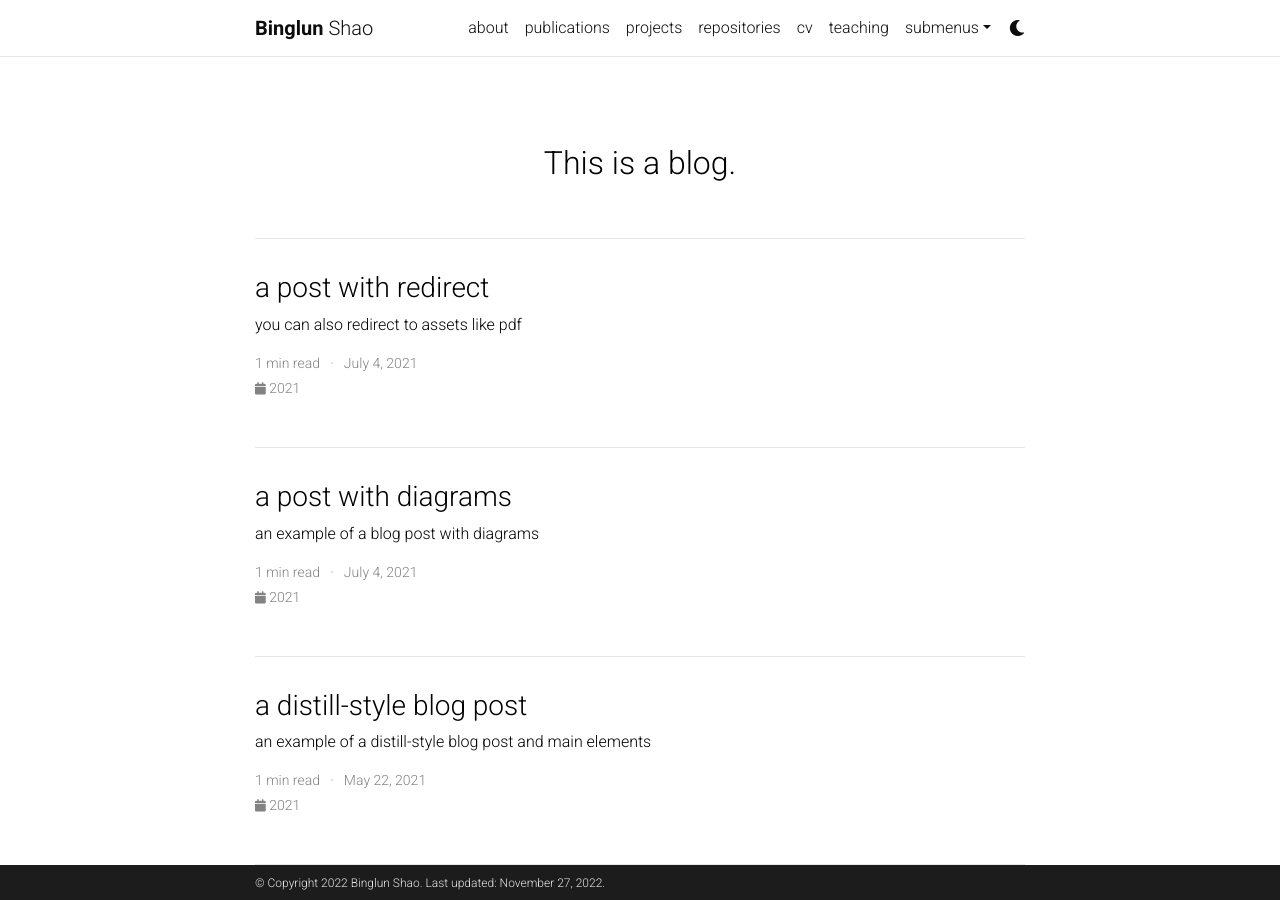
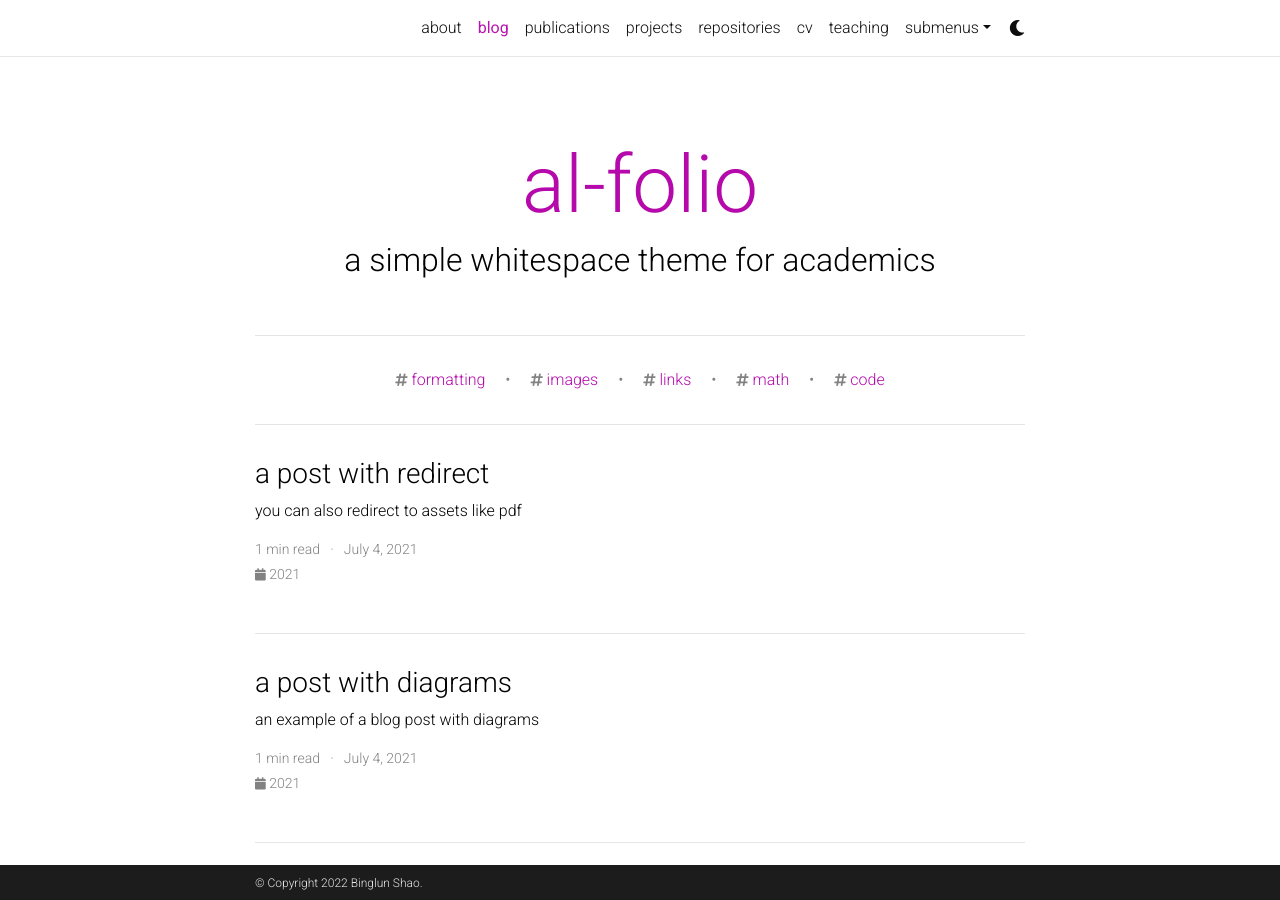
Before and after one commit to bingluna/bingluna.github.io, a Jekyll site: the page built from blog/index.html, in a window 1280 px wide and 900 px high. Built offline with Jekyll 4.4.1, drawn with Linux system fonts in a browser that asks for light colours; nearby versions of some CDN libraries; full-size pictures stand in for the smaller copies a plugin makes; the list of posts is cut into pages by our own code; comment, search, counter and statistics services are not loaded; a style sheet for code colours, icons or effects is not loaded; part of the change alters nothing that is shown.

Commit message:
changed config based on new config

```diff
--- a/_config.yml
+++ b/_config.yml
@@ -1,26 +1,44 @@
 # -----------------------------------------------------------------------------
 # Site settings
 # -----------------------------------------------------------------------------
-title: blank # the website title (if blank, full name will be used instead)
+
+title: # the website title (if blank, full name will be used instead)
 first_name: Binglun
 middle_name:
 last_name: Shao
 email: anniebshao@gmail.com
 description: > # the ">" symbol means to ignore newlines until "footer_text:"
-  Binglun's personal website.
+  Personal website
 footer_text: >
+keywords: # add your own keywords or leave empty
 
-icon: 🌎 # the emoji used as the favicon
+lang: en # the language of your site (for example: en, fr, cn, ru, etc.)
+icon: ⚛️  # the emoji used as the favicon (alternatively, provide image name in /assets/img/)
+
 url: https://bingluna.github.io # the base hostname & protocol for your site
 baseurl: # the subpath of your site, e.g. /blog/
-last_updated: true # set to true if you want to display last updated in the footer
+last_updated: false # set to true if you want to display last updated in the footer
 impressum_path:  # set to path to include impressum link in the footer, use the same path as permalink in a page, helps to conform with EU GDPR
+
+# -----------------------------------------------------------------------------
+# Theme
+# -----------------------------------------------------------------------------
+
+# code highlighter theme
+highlight_theme_light: github   # https://github.com/jwarby/jekyll-pygments-themes
+highlight_theme_dark: native    # https://github.com/jwarby/jekyll-pygments-themes
+
+# repo color theme
+repo_theme_light: default       # https://github.com/anuraghazra/github-readme-stats/blob/master/themes/README.md
+repo_theme_dark: dark           # https://github.com/anuraghazra/github-readme-stats/blob/master/themes/README.md
 
 # -----------------------------------------------------------------------------
 # RSS Feed
 # -----------------------------------------------------------------------------
 # will use title and url fields
 # Take a look to https://github.com/jekyll/jekyll-feed for more customization
+
+rss_icon: true
 
 # -----------------------------------------------------------------------------
 # Layout
@@ -35,10 +53,11 @@ max_width: 800px
 # TODO: add layout settings (single page vs. multi-page)
 
 # -----------------------------------------------------------------------------
-# Open Graph
+# Open Graph & Schema.org
 # -----------------------------------------------------------------------------
 # Display links to the page with a preview object on social media.
 serve_og_meta: false # Include Open Graph meta tags in the HTML head
+serve_schema_org: false # Include Schema.org in the HTML head
 og_image: # The site-wide (default for all links) Open Graph preview image
 
 # -----------------------------------------------------------------------------
@@ -48,8 +67,12 @@ og_image: # The site-wide (default for all links) Open Graph preview image
 github_username: bingluna # your GitHub user name
 gitlab_username: # your GitLab user name
 twitter_username: # your Twitter handle
+mastodon_username: # your mastodon instance+username in the format instance.tld/@username
 linkedin_username: binglun-annie-shao # your LinkedIn user name
+telegram_username: # your Telegram user name
 scholar_userid: # your Google Scholar ID
+semanticscholar_id: # your Semantic Scholar ID
+whatsapp_number: # your WhatsApp number (full phone number in international format. Omit any zeroes, brackets, or dashes when adding the phone number in international format.)
 orcid_id: 0000-0002-9464-3255 # your ORCID ID
 medium_username: # your Medium username
 quora_username: # your Quora username
@@ -60,22 +83,35 @@ work_url: # work page URL
 keybase_username: # your keybase user name
 wikidata_id: # your wikidata id
 dblp_url: # your DBLP profile url
-stackoverflow_id: #your stackoverflow id
-
-rss_icon: false
+stackoverflow_id: # your stackoverflow id
+kaggle_id: # your kaggle id
+lastfm_id: # your lastfm id
+spotify_id: # your spotify id
+pinterest_id: # your pinterest id
+unsplash_id: # your unsplash id
+instagram_id: # your instagram id
+facebook_id: # your facebook id
+discord_id: # your discord id (18-digit unique numerical identifier)
 
 contact_note: >
-#  You can even add a little note about which of these is the best way to reach you.
 
-google_analytics: G-GDNW8R54W3 # out your google-analytics code
-panelbear_analytics: XXXXXXXXX # panelbear analytics site ID
+# -----------------------------------------------------------------------------
+# Analytics and search engine verification
+# -----------------------------------------------------------------------------
+
+google_analytics:  # your Goole Analytics measurement ID (format: G-XXXXXXXXXX)
+panelbear_analytics:  # panelbear analytics site ID (format: XXXXXXXXX)
+
+google_site_verification:  # your google-site-verification ID (Google Search Console)
+bing_site_verification:  # out your bing-site-verification ID (Bing Webmaster)
 
 # -----------------------------------------------------------------------------
 # Blog
 # -----------------------------------------------------------------------------
 
-blog_name: # your blog must have a name for it to show up in the nav bar
-blog_description: This is a blog.
+blog_name: al-folio # blog_name will be displayed in your blog page
+blog_nav_title: blog # your blog must have a title for it to be displayed in the nav bar
+blog_description: a simple whitespace theme for academics
 permalink: /blog/:year/:title/
 
 # Pagination
@@ -85,6 +121,13 @@ pagination:
 # Comments
 disqus_shortname: al-folio # put your disqus shortname
 # https://help.disqus.com/en/articles/1717111-what-s-a-shortname
+
+# External sources.
+# If you have blog posts published on medium.com or other exteranl sources,
+# you can display them in your blog by adding a link to the RSS feed.
+external_sources:
+  - name: medium.com
+    rss_url: https://medium.com/@al-folio/feed
 
 # -----------------------------------------------------------------------------
 # Collections
@@ -100,7 +143,8 @@ collections:
     output: true
     permalink: /projects/:path/
 
-news_limit: 5
+news_scrollable: true # adds a vertical scroll bar if there are more than 3 news items
+news_limit: 5 # leave blank to include all the news in the `_news` folder
 
 # -----------------------------------------------------------------------------
 # Jekyll settings
@@ -109,7 +153,6 @@ news_limit: 5
 # Markdown and syntax highlight
 markdown: kramdown
 highlighter: rouge
-highlight_theme: github  # https://github.com/jwarby/jekyll-pygments-themes
 kramdown:
   input: GFM
   syntax_highlighter_opts:
@@ -138,24 +181,30 @@ plugins:
   - jekyll-diagrams
   - jekyll-email-protect
   - jekyll-feed
-  - jekyll-github-metadata
+  - jekyll-imagemagick
+  - jekyll-minifier
   - jekyll-paginate-v2
-  - jekyll-responsive-image
   - jekyll/scholar
   - jekyll-sitemap
-  - jekyll-target-blank
+  - jekyll-link-attributes
   - jekyll-twitter-plugin
   - jemoji
 
 # Sitemap settings
 defaults:
   - scope:
-      path:            "assets/**/*.*"
+      path: "assets/**/*.*"
     values:
-      sitemap:         false
+      sitemap: false
 
-# Extras
-github: [metadata]
+# -----------------------------------------------------------------------------
+# Jekyll Minifier
+# -----------------------------------------------------------------------------
+
+jekyll-minifier:
+  exclude: ['robots.txt']
+  uglifier_args:
+    harmony: true
 
 # -----------------------------------------------------------------------------
 # Jekyll Archives
@@ -172,13 +221,15 @@ jekyll-archives:
     tag: '/blog/tag/:name/'
     category: '/blog/category/:name/'
 
+display_tags: ['formatting', 'images', 'links', 'math', 'code'] # this tags will be dispalyed on the front page of your blog
+
 # -----------------------------------------------------------------------------
 # Jekyll Scholar
 # -----------------------------------------------------------------------------
 
 scholar:
 
-  last_name: Einstein
+  last_name: [Einstein]
   first_name: [Albert, A.]
 
   style: apa
@@ -201,23 +252,45 @@ scholar:
 
   query: "@*"
 
+# Filter out certain bibtex entry keywords used internally from the bib output
+filtered_bibtex_keywords: [abbr, abstract, arxiv, bibtex_show, html, pdf, selected, supp, blog, code, poster, slides, website, preview, altmetric]
+
+# Maximum number of authors to be shown for each publication (more authors are visible on click)
+max_author_limit: 3  # leave blank to always show all authors
+more_authors_animation_delay: 10  # more authors are revealed on click using animation; smaller delay means faster animation
+
 
 # -----------------------------------------------------------------------------
-# Jekyll Responsive Images
+# Jekyll Link Attributes
 # -----------------------------------------------------------------------------
 
-responsive_image:
-  template: _includes/responsive_img.html
-  # Quality to use when resizing images.
-  default_quality: 80
-  sizes:
-    - width: 480
-    - width: 800
-    - width: 1400
-      quality: 90
-  # Strip EXIF and other JPEG profiles. Helps to minimize JPEG size.
-  strip: true
+# These are the defaults
+external_links:
+  enabled: true
+  rel: external nofollow noopener
+  target: _blank
+  exclude:
 
+
+# -----------------------------------------------------------------------------
+# Responsive WebP Images
+# -----------------------------------------------------------------------------
+
+imagemagick:
+  enabled: true # enables responsive images for your site (recomended, see https://github.com/alshedivat/al-folio/issues/537)
+  widths:
+    - 480
+    - 800
+    - 1400
+  input_directories:
+    - assets/img/
+  input_formats:
+    - ".jpg"
+    - ".jpeg"
+    - ".png"
+    - ".tiff"
+  output_formats:
+    webp: "-resize 800x"
 
 # -----------------------------------------------------------------------------
 # Jekyll Diagrams
@@ -227,13 +300,16 @@ jekyll-diagrams:
     # configuration, see https://github.com/zhustec/jekyll-diagrams.
     # feel free to comment out this section if not using jekyll diagrams.
 
+
 # -----------------------------------------------------------------------------
 # Optional Features
 # -----------------------------------------------------------------------------
 
-enable_google_analytics:    true  # enables google analytics
+enable_google_analytics:    false  # enables google analytics
 enable_panelbear_analytics: false  # enables panelbear analytics
-enable_mansory:             true   # enables automatic project cards arangement
+enable_google_verification: false  # enables google site verification
+enable_bing_verification:   false  # enables bing site verification
+enable_masonry:             true   # enables automatic project cards arangement
 enable_math:                true   # enables math typesetting (uses MathJax)
 enable_tooltips:            false  # enables automatic tooltip links generated
                                    # for each section titles on pages and posts
@@ -243,38 +319,36 @@ enable_navbar_social:       false  # enables displaying social links in the
 enable_project_categories:  true   # enables categorization of projects into
                                    # multiple categories
 enable_medium_zoom:         true   # enables image zoom feature (as on medium.com)
+enable_progressbar:         true   # enables a horizontal progress bar linked to the vertical scroll position
 
 # -----------------------------------------------------------------------------
 # Library versions
 # -----------------------------------------------------------------------------
 
 academicons:
-  version: "1.9.0"
-  integrity: "sha512-W4yqoT1+8NLkinBLBZko+dFB2ZbHsYLDdr50VElllRcNt2Q4/GSs6u71UHKxB7S6JEMCp5Ve4xjh3eGQl/HRvg=="
+  version: "1.9.1"
+  integrity: "sha256-i1+4qU2G2860dGGIOJscdC30s9beBXjFfzjWLjBRsBg="
 bootstrap:
-  version: "4.5.2"
+  version: "4.6.1"
   integrity:
-    css: "sha512-MoRNloxbStBcD8z3M/2BmnT+rg4IsMxPkXaGh2zD6LGNNFE80W3onsAhRcMAMrSoyWL9xD7Ert0men7vR8LUZg=="
-    js: "sha512-M5KW3ztuIICmVIhjSqXe01oV2bpe248gOxqmlcYrEzAvws7Pw3z6BK0iGbrwvdrUQUhi3eXgtxp5I8PDo9YfjQ=="
+    css: "sha256-DF7Zhf293AJxJNTmh5zhoYYIMs2oXitRfBjY+9L//AY="
+    js: "sha256-fgLAgv7fyCGopR/gBNq2iW3ZKIdqIcyshnUULC4vex8="
 fontawesome:
-  version: "5.14.0"
-  integrity: "sha512-1PKOgIY59xJ8Co8+NE6FZ+LOAZKjy+KY8iq0G4B3CyeY6wYHN3yt9PW0XpSriVlkMXe40PTKnXrLnZ9+fkDaog=="
+  version: "5.15.4"
+  integrity: "sha256-mUZM63G8m73Mcidfrv5E+Y61y7a12O5mW4ezU3bxqW4="
 jquery:
-  version: "3.5.1"
-  integrity: "sha512-bLT0Qm9VnAYZDflyKcBaQ2gg0hSYNQrJ8RilYldYQ1FxQYoCLtUjuuRuZo+fjqhx/qtq/1itJ0C2ejDxltZVFg=="
+  version: "3.6.0"
+  integrity: "sha256-/xUj+3OJU5yExlq6GSYGSHk7tPXikynS7ogEvDej/m4="
 mathjax:
   version: "3.2.0"
-mansory:
+masonry:
   version: "4.2.2"
   integrity: "sha256-Nn1q/fx0H7SNLZMQ5Hw5JLaTRZp0yILA/FRexe19VdI="
 mdb:
-  version: "4.19.1"
+  version: "4.20.0"
   integrity:
-    css: "sha512-RO38pBRxYH3SoOprtPTD86JFOclM51/XTIdEPh5j8sj4tp8jmQIx26twG52UaLi//hQldfrh7e51WzP9wuP32Q=="
-    js: "sha512-Mug9KHKmroQFMLm93zGrjhibM2z2Obg9l6qFG2qKjXEXkMp/VDkI4uju9m4QKPjWSwQ6O2qzZEnJDEeCw0Blcw=="
-popper:
-  version: "2.4.4"
-  integrity: "sha512-eUQ9hGdLjBjY3F41CScH3UX+4JDSI9zXeroz7hJ+RteoCaY+GP/LDoM8AO+Pt+DRFw3nXqsjh9Zsts8hnYv8/A=="
+    css: "sha256-jpjYvU3G3N6nrrBwXJoVEYI/0zw8htfFnhT9ljN3JJw="
+    js: "sha256-NdbiivsvWt7VYCt6hYNT3h/th9vSTL4EDWeGs5SN3DA="
 medium_zoom:
   version: "1.0.6"
   integrity: "sha256-EdPgYcPk/IIrw7FYeuJQexva49pVRZNmt3LculEr7zM="
```
